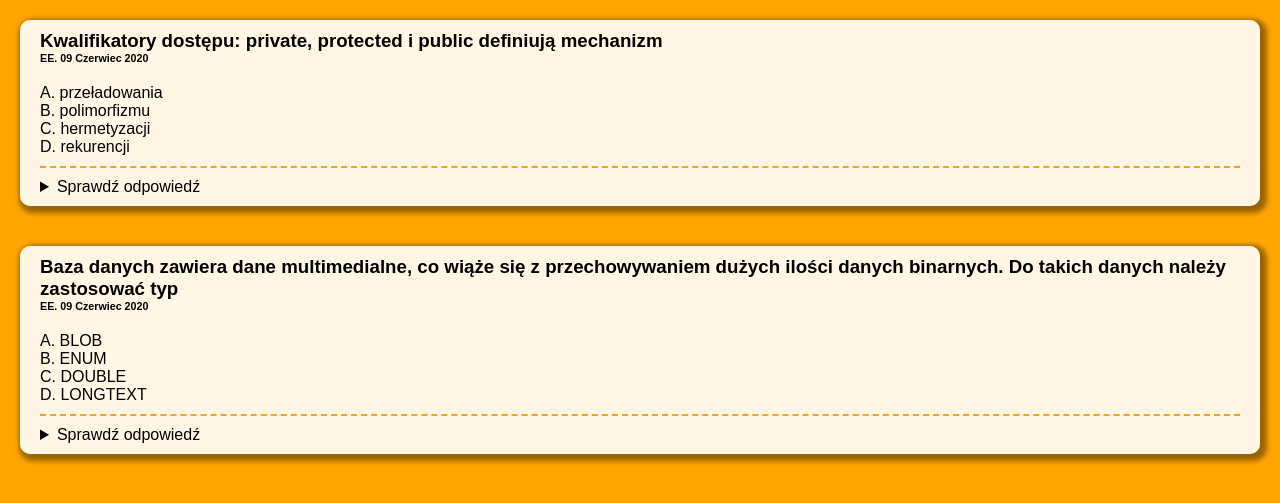
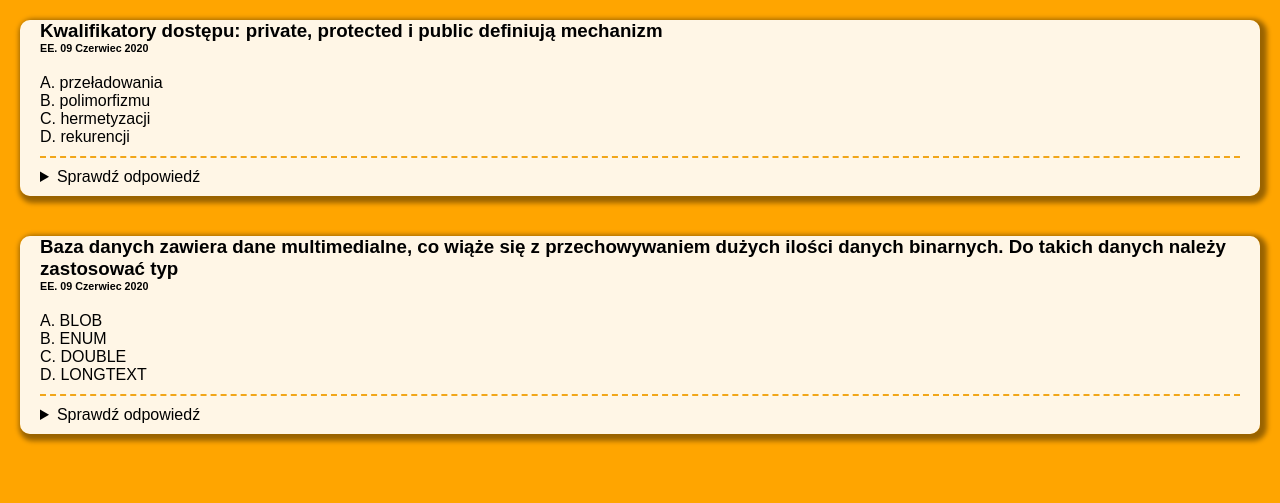
Before and after one commit to 3ti-2020/crud-wiele-do-wielu-szymon-niewiadomski, a PHP site: page /exam.html in a window 1280 px wide. Shown: the top 503 px of the page. Run offline with PHP 8.4, Linux system fonts and the light colour scheme.

Commit message:
Add files via upload

```diff
--- a/css/exam.css
+++ b/css/exam.css
@@ -25,7 +25,7 @@ body{
 }
 
 .question__title{
-    margin: 10px 20px 0 20px;
+    margin: 0 20px;
 }
 .question__date{
     margin: 0 20px;
```
